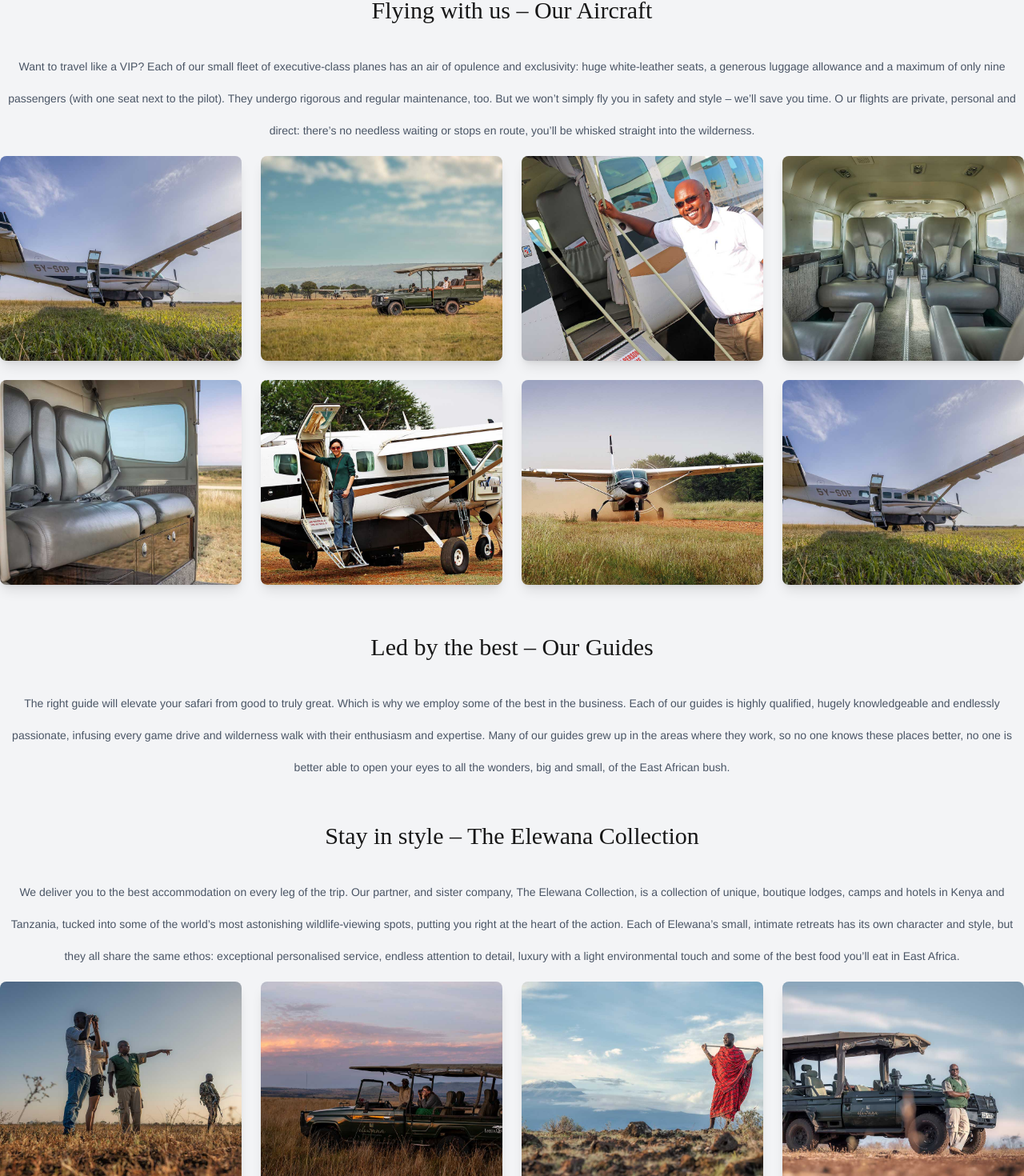
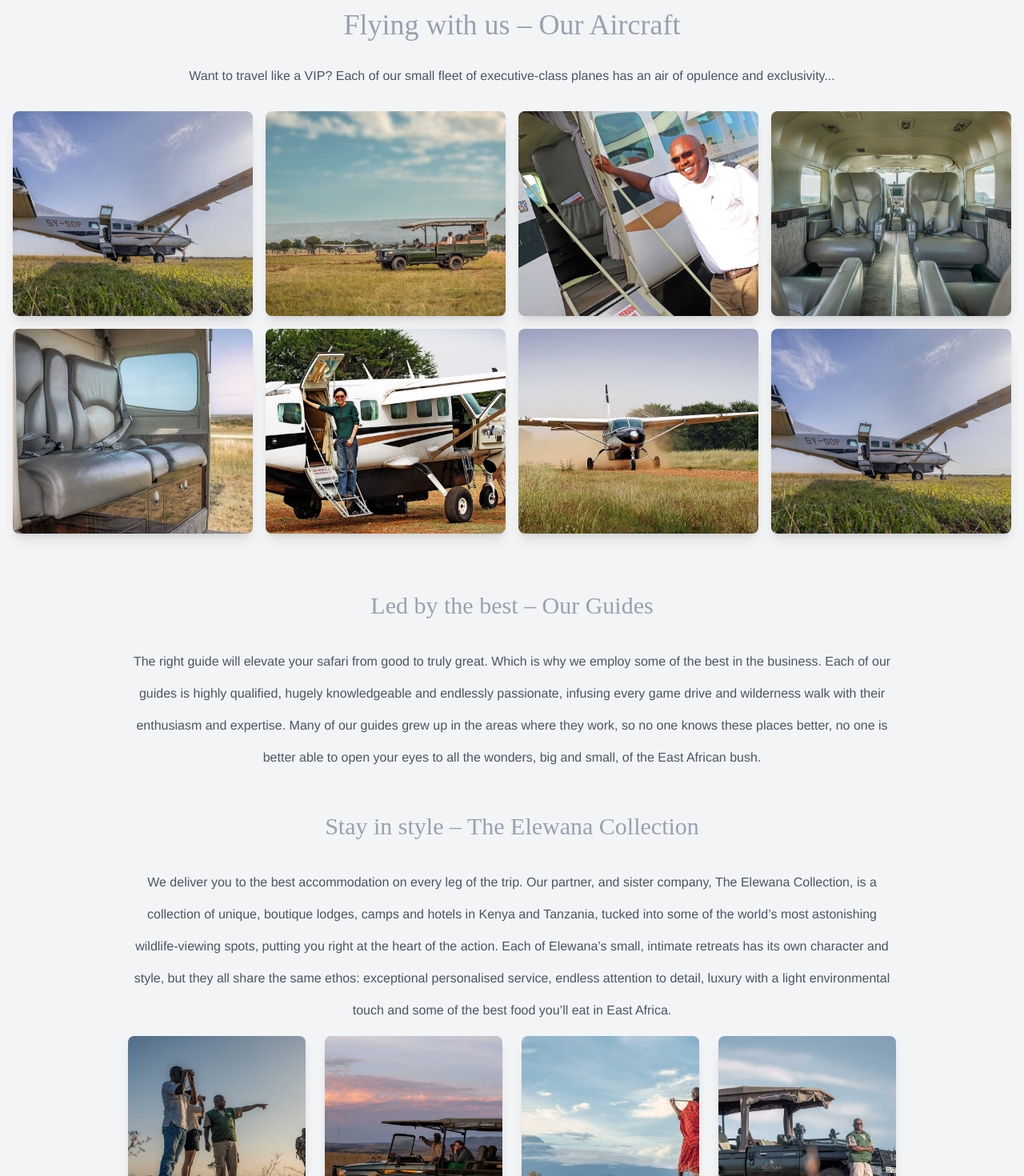
Before and after one commit to ClintMaruti/SafariCo, a Next.js app: page /skysafari-experience in a window 1280 px wide. Shown: the part 1317-2787 px from the top of the page at 80% size. Built offline with nearby package versions, Linux system fonts and the light colour scheme.

Commit message:
styling on the inner pages

```diff
--- a/src/app/skysafari-experience/page.tsx
+++ b/src/app/skysafari-experience/page.tsx
@@ -1,13 +1,34 @@
 "use client";
+import { useState, useEffect } from "react";
 import { motion } from "framer-motion";
 import { ContactUsSection } from "../components/ContactUsSection";
+import { Dialog } from "@headlessui/react";
 import { Footer } from "../components/Footer";
-import { useState } from "react";
-import { Dialog } from "@headlessui/react";
 import { HeroSection } from "../components/HeroSection";
+import { AiOutlineClose, AiOutlineLeft, AiOutlineRight } from "react-icons/ai";
 
 export default function SkySafariExperience() {
-  const [isOpen, setIsOpen] = useState<boolean>(false);
+  const [selectedIndex, setSelectedIndex] = useState<number | null>(null);
+  const [isClient, setIsClient] = useState(false);
+
+  useEffect(() => {
+    setIsClient(true); // ✅ Ensures component is only rendered on the client
+  }, []);
+
+  if (!isClient) return null; // Prevents SSR issues
+
+  // Close Modal
+  const closeModal = () => setSelectedIndex(null);
+
+  // Navigate Images
+  const prevImage = () =>
+    setSelectedIndex((prev) =>
+      prev !== null && prev > 0 ? prev - 1 : aircraft_images.length - 1
+    );
+  const nextImage = () =>
+    setSelectedIndex((prev) =>
+      prev !== null && prev < aircraft_images.length - 1 ? prev + 1 : 0
+    );
 
   const aircraft_images = [
     { src: "/images/ss_aircraft_01.jpg", title: "Luxury Sky Safari" },
@@ -54,10 +75,10 @@ export default function SkySafariExperience() {
       />
 
       <section className="container max-w-3/4 mx-auto py-16">
-        <h2 className="text-center text-4xl text-gray-400 ">
+        <h2 className="text-center text-4xl text-gray-400">
           A SkySafari is more than a holiday.
         </h2>
-        <p className="text-center mt-4 text-sm text-gray-600 leading-10">
+        <p className="text-center text-sm md:text-base text-gray-600 leading-6 md:leading-8 lg:leading-10 py-4">
           It’s an immersion. Our expertly designed East African safari luxury
           tours will whisk you right into the most spine-tingling, hair-
           raising, mind-blowing wilderness. We’ll ease you through airports,
@@ -94,38 +115,89 @@ export default function SkySafariExperience() {
         </div>
       </motion.section>
 
-      <section className="mt-12 container mx-auto">
-        <h2 className="text-3xl font-light text-center mb-8">
+      <section className="mt-12 container mx-auto px-4">
+        <h2 className="text-3xl md:text-4xl font-light text-center mb-6 text-gray-400">
           Flying with us – Our Aircraft
         </h2>
-        <p className="text-center mt-4 text-sm text-gray-600 leading-10">
+        <p className="text-center text-sm md:text-base text-gray-600 leading-6 md:leading-8 lg:leading-10 max-w-4xl mx-auto">
           Want to travel like a VIP? Each of our small fleet of executive-class
-          planes has an air of opulence and exclusivity: huge white-leather
-          seats, a generous luggage allowance and a maximum of only nine
-          passengers (with one seat next to the pilot). They undergo rigorous
-          and regular maintenance, too. But we won’t simply fly you in safety
-          and style – we’ll save you time. O ur flights are private, personal
-          and direct: there’s no needless waiting or stops en route, you’ll be
-          whisked straight into the wilderness.
+          planes has an air of opulence and exclusivity...
         </p>
-        <div className="grid grid-cols-2 md:grid-cols-3 lg:grid-cols-4 gap-6 py-3">
+
+        {/* ✅ Responsive Grid */}
+        <div className="grid grid-cols-1 sm:grid-cols-2 md:grid-cols-3 lg:grid-cols-4 gap-4 py-6">
           {aircraft_images.map((item, index) => (
-            <div key={index} className="relative group">
+            <div
+              key={index}
+              className="relative group cursor-pointer"
+              onClick={() => setSelectedIndex(index)}
+            >
               <img
                 src={item.src}
                 alt={item.title}
-                className="w-full h-64 object-cover rounded-lg shadow-lg group-hover:opacity-75 transition"
+                className="w-full h-48 sm:h-56 md:h-64 object-cover rounded-lg shadow-lg group-hover:opacity-75 transition"
               />
             </div>
           ))}
         </div>
+
+        {/* ✅ Modal for Image Preview */}
+        {selectedIndex !== null && (
+          <Dialog
+            open={selectedIndex !== null}
+            onClose={closeModal}
+            className="fixed inset-0 z-50 flex items-center justify-center"
+          >
+            {/* Overlay */}
+            <div className="fixed inset-0 bg-black bg-opacity-80" />
+
+            {/* Modal Content */}
+            <div className="relative max-w-4xl w-full flex flex-col items-center">
+              {/* Close Button (Positioned in Top-Right) */}
+              <button
+                onClick={closeModal}
+                className="absolute top-4 right-4 md:right-6 text-white bg-black/50 p-2 rounded-full hover:bg-black/70 transition"
+              >
+                <AiOutlineClose className="w-6 h-6 md:w-8 md:h-8" />
+              </button>
+
+              {/* Image & Navigation */}
+              <div className="relative flex items-center w-full">
+                {/* Left Arrow (Centered Vertically) */}
+                <button
+                  onClick={prevImage}
+                  className="absolute left-2 sm:left-4 md:left-6 top-1/2 transform -translate-y-1/2 text-white p-2 bg-black/50 rounded-full hover:bg-black/70 transition"
+                >
+                  <AiOutlineLeft className="w-6 h-6 md:w-8 md:h-8" />
+                </button>
+
+                {/* Image */}
+                {selectedIndex !== null && (
+                  <img
+                    src={aircraft_images[selectedIndex].src}
+                    alt={aircraft_images[selectedIndex].title}
+                    className="max-w-[90%] max-h-[75vh] md:max-h-[80vh] rounded-lg shadow-lg"
+                  />
+                )}
+
+                {/* Right Arrow (Centered Vertically) */}
+                <button
+                  onClick={nextImage}
+                  className="absolute right-2 sm:right-4 md:right-6 top-1/2 transform -translate-y-1/2 text-white p-2 bg-black/50 rounded-full hover:bg-black/70 transition"
+                >
+                  <AiOutlineRight className="w-6 h-6 md:w-8 md:h-8" />
+                </button>
+              </div>
+            </div>
+          </Dialog>
+        )}
       </section>
 
-      <section className="mt-12 container mx-auto">
-        <h2 className="text-3xl font-light text-center mb-8">
+      <section className="mt-12 container max-w-3/4 mx-auto">
+        <h2 className="text-3xl font-light text-center mb-8 text-gray-400">
           Led by the best – Our Guides
         </h2>
-        <p className="text-center mt-4 text-sm text-gray-600 leading-10">
+        <p className="text-center text-sm md:text-base text-gray-600 leading-6 md:leading-8 lg:leading-10 ">
           The right guide will elevate your safari from good to truly great.
           Which is why we employ some of the best in the business. Each of our
           guides is highly qualified, hugely knowledgeable and endlessly
@@ -137,11 +209,11 @@ export default function SkySafariExperience() {
         </p>
       </section>
 
-      <section className="mt-12 container mx-auto">
-        <h2 className="text-3xl font-light text-center mb-8">
+      <section className="mt-12 container max-w-3/4 mx-auto">
+        <h2 className="text-3xl font-light text-center mb-8 text-gray-400">
           Stay in style – The Elewana Collection
         </h2>
-        <p className="text-center mt-4 text-sm text-gray-600 leading-10">
+        <p className="text-center text-sm md:text-base text-gray-600 leading-6 md:leading-8 lg:leading-10">
           We deliver you to the best accommodation on every leg of the trip. Our
           partner, and sister company, The Elewana Collection, is a collection
           of unique, boutique lodges, camps and hotels in Kenya and Tanzania,
@@ -152,7 +224,7 @@ export default function SkySafariExperience() {
           attention to detail, luxury with a light environmental touch and some
           of the best food you’ll eat in East Africa.
         </p>
-        <div className="grid grid-cols-2 md:grid-cols-3 lg:grid-cols-4 gap-6 py-3">
+        <div className="grid grid-cols-1 md:grid-cols-3 lg:grid-cols-4 gap-6 py-3">
           {accomodation_images.map((item, index) => (
             <div key={index} className="relative group">
               <img
@@ -165,44 +237,9 @@ export default function SkySafariExperience() {
         </div>
       </section>
 
-      <ImageModal
-        isOpen={isOpen}
-        setIsOpen={setIsOpen}
-        // selectedImage={selectedImage}
-      />
-
       <ContactUsSection />
 
       <Footer />
     </main>
   );
 }
-
-const ImageModal = ({
-  isOpen,
-  setIsOpen,
-}: {
-  isOpen: boolean;
-  setIsOpen: (value: boolean) => void;
-}) => {
-  return (
-    <Dialog
-      open={isOpen}
-      onClose={() => setIsOpen(false)}
-      className="fixed inset-0 z-50 flex items-center justify-center p-4"
-    >
-      <div className="fixed inset-0 bg-black/50" aria-hidden="true" />
-      <div className="relative bg-white rounded-lg overflow-hidden max-w-2xl w-full">
-        <button
-          className="absolute top-2 right-2 bg-gray-200 rounded-full p-1 text-gray-600 hover:bg-gray-300"
-          onClick={() => setIsOpen(false)}
-        >
-          ✕
-        </button>
-        {/* {selectedImage && (
-          <img src={selectedImage} alt="Gallery" className="w-full" />
-        )} */}
-      </div>
-    </Dialog>
-  );
-};
```
